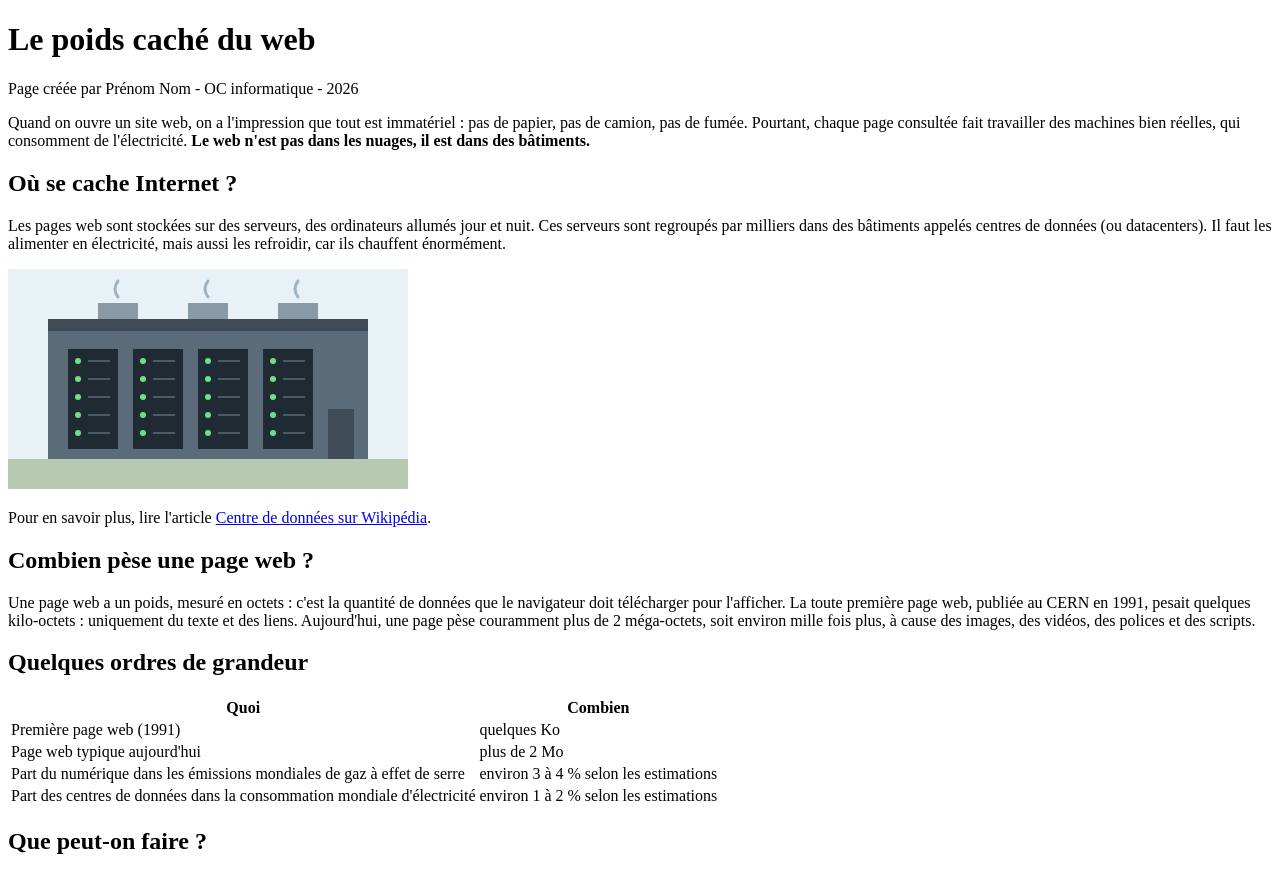
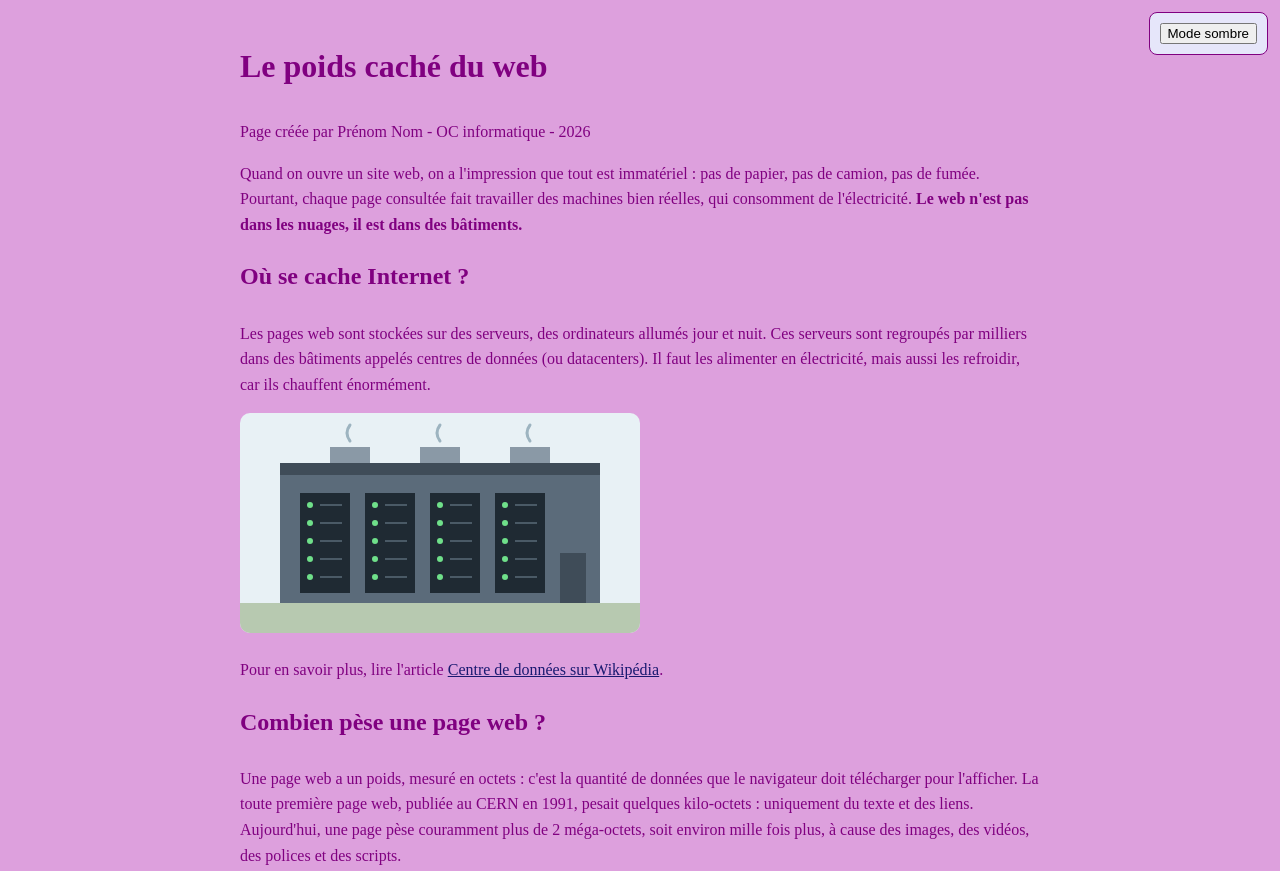
Before and after one commit to Nives09/tp-durability-v2, a plain HTML site: page index.html in a window 1280 px wide. Shown: the top 871 px of the page. Drawn offline with Linux system fonts and the light colour scheme.

Commit message:
ajout du bouton mode sombre
J'ai ajouté une barre d'outils avec un bouton de mode sombre dans index.html. J'ai stylisé la barre d'outils et préparé les couleurs du mode sombre dans style.css. Enfin, j'ai ajouté un écouteur de clic dans script.js pour activer ou désactiver le mode sombre et mettre à jour le texte du bouton.

```diff
--- a/index.html
+++ b/index.html
@@ -7,6 +7,10 @@
   <script src="script.js" defer></script>
 </head>
 <body>
+
+  <div class="outils">
+    <button id="bouton-theme">Mode sombre</button>
+  </div>
 
   <header>
     <h1>Le poids caché du web</h1>
--- a/script.js
+++ b/script.js
@@ -1 +1,11 @@
-console.log("hello");
+const boutonTheme = document.querySelector("#bouton-theme");
+
+boutonTheme.addEventListener("click", function () {
+  document.body.classList.toggle("sombre");
+
+  if (document.body.classList.contains("sombre")) {
+    boutonTheme.textContent = "Mode clair";
+  } else {
+    boutonTheme.textContent = "Mode sombre";
+  }
+});
--- a/style.css
+++ b/style.css
@@ -1 +1,74 @@
 /* Feuille de style de la page « Le poids caché du web » */
+body{
+    font-family:'Times New Roman', Times, serif;
+    color:purple;
+    background-color: plum;
+    line-height: 1.6;
+}
+body{
+    max-width: 800px;
+    margin:auto;
+    padding: 20px;
+}
+h1,h2 {
+    color:purple;
+    border-bottom:2px lavender;
+    padding-bottom: 5px;
+}
+a{
+    color:midnightblue;
+    text-decoration: underline;
+}
+a:hover{
+    color: midnightblue;
+    text-decoration:cornflowerblue;
+}
+img {
+    max-width: max-content;
+    border-radius: 10px;
+}
+table {
+    width: 100%;
+    border-collapse: collapse;
+    margin-top: 20px;
+}
+th, td {
+    border: 1px solid pink;
+    padding: 10px 15px;
+    text-align:justify;
+}
+th {
+    background-color: cornflowerblue;
+    color: darkblue;
+}
+.outils {
+  position: fixed;
+  top: 12px;
+  right: 12px;
+  display: flex;
+  flex-direction: column;
+  gap: 6px;
+  padding: 10px;
+  background-color: lavender;
+  border-radius: 8px;
+  border: 1px solid purple;
+}
+body.sombre {
+  background-color: #161024;
+  color: lavender;
+}
+
+.sombre h1,
+.sombre h2 {
+  color: plum;
+  border-bottom-color: plum;
+}
+
+.sombre .outils {
+  background-color: #24193b;
+  border-color: plum;
+}
+
+.sombre a {
+  color: cornflowerblue;
+}
```
